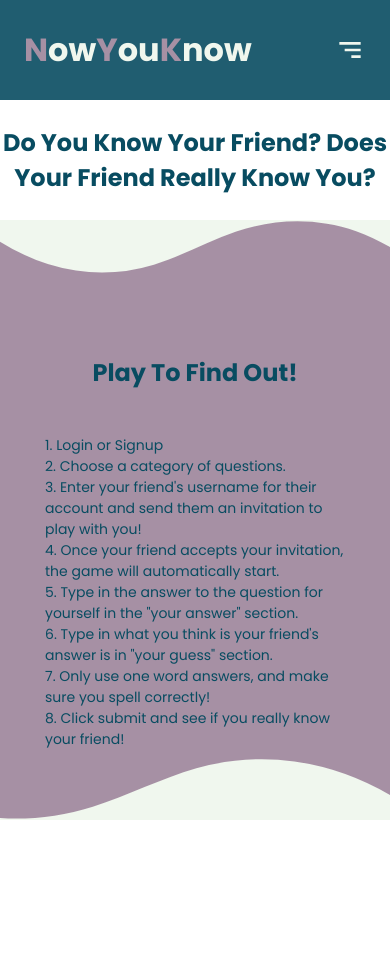
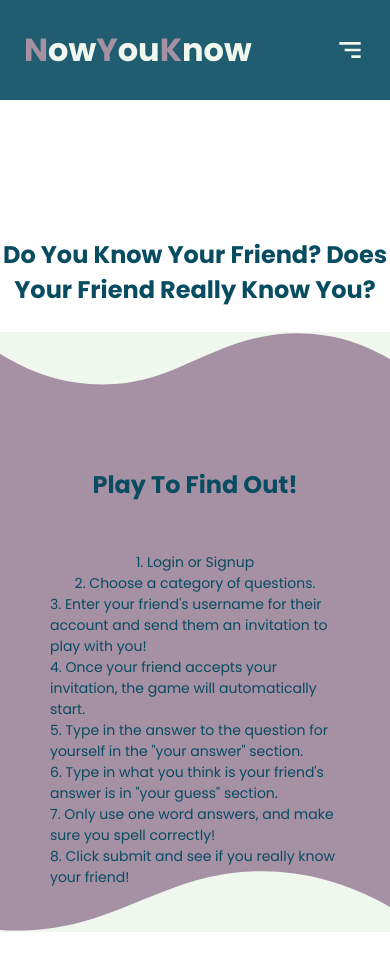
Before and after one commit to BDunham484/nowYouKnow, a React (Create React App) app in the folder client/: page / in a window 390 px wide. Shown: the top 970 px of the page. Before the commit the page ends 850 px from the top, so only its background shows below. Built offline with nearby package versions, Linux system fonts and the light colour scheme; no server answers.

Commit message:
fixed ruleset responsiveness

```diff
--- a/client/src/Styles/index.scss
+++ b/client/src/Styles/index.scss
@@ -23,6 +23,7 @@
   justify-content: center;
   margin-bottom: 25px;
   align-items: center;
+  margin-top: 225px;
 }
 
 /*Effects for button*/
@@ -37,6 +38,7 @@
   position: relative;
   padding-top: 90px;
   height: fit-content;
+  width: 100vw;
 
 
   .howto-title {
@@ -66,7 +68,11 @@
 
 .text-section {
   padding-bottom: 100px;
-  margin: 45px;
+  display: flex;
+  margin: 50px;
+  justify-content: center;
+  flex-direction: column;
+  align-items: center;
 }
 
 .wave-bottom {
```
